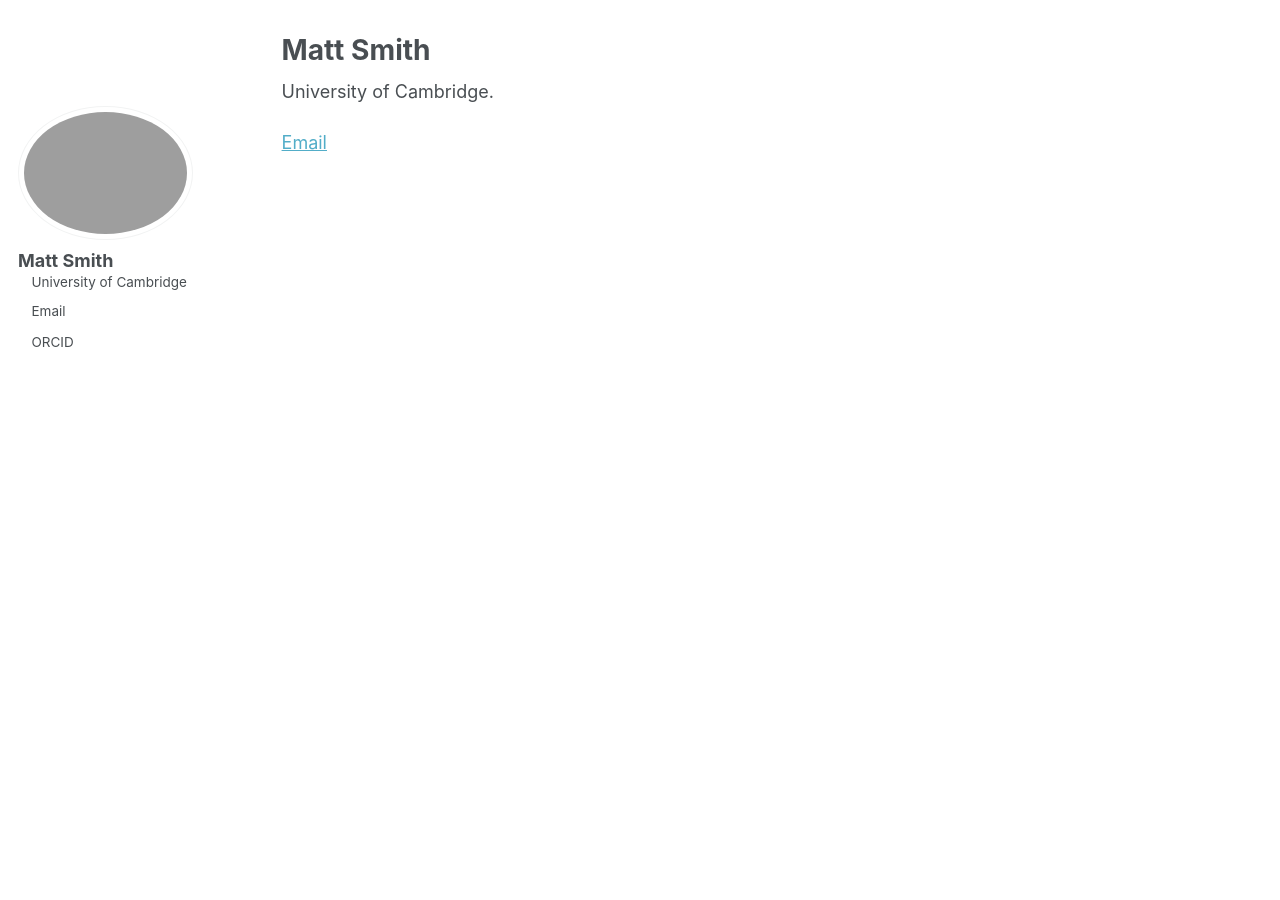
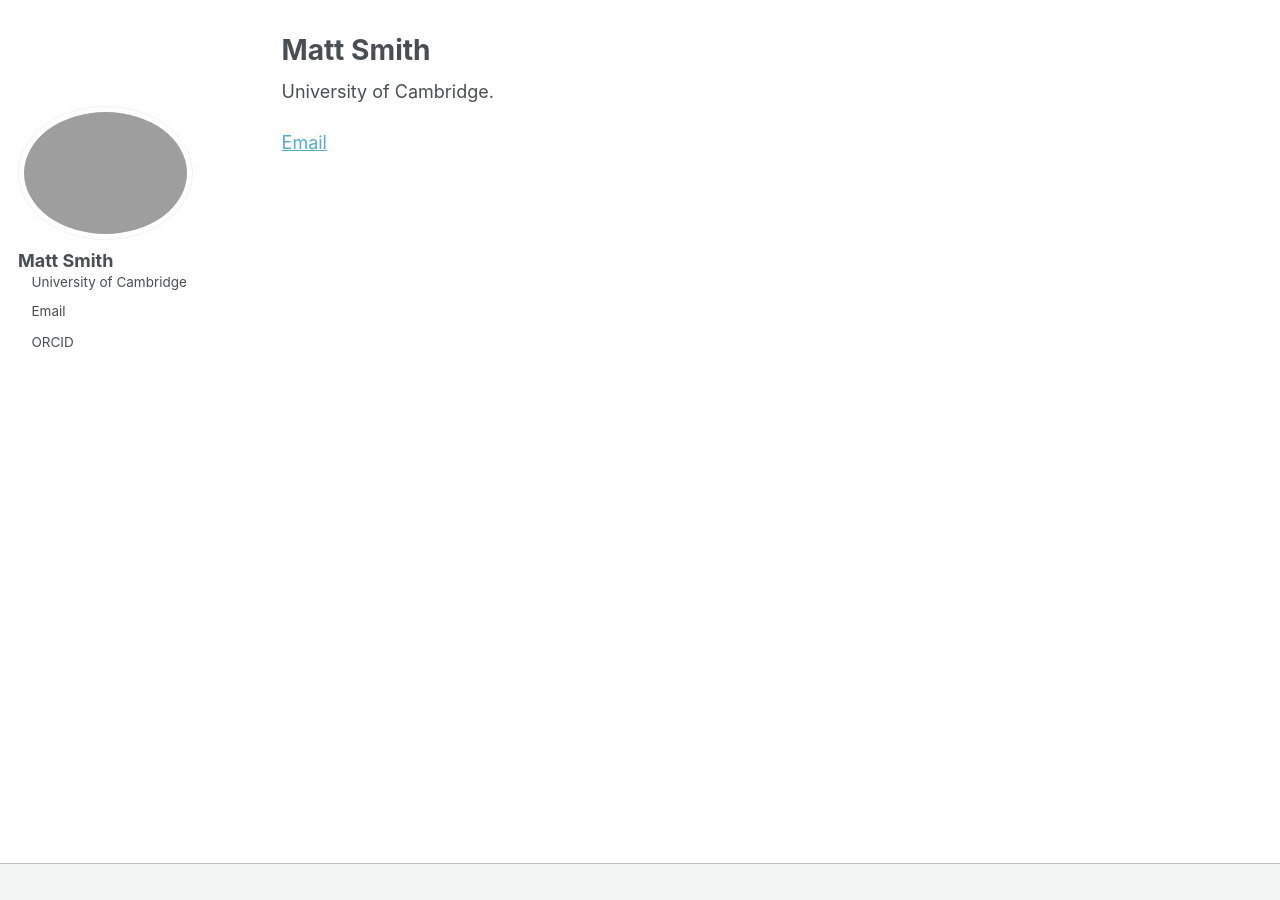
Before and after one commit to mattgsmith/mattgsmith.github.io, a Jekyll site: the page built from _pages/about.md, in a window 1280 px wide. Built offline with Jekyll 4.4.1, drawn with Linux system fonts in a browser that asks for light colours; a script bundle is joined from its source files by our own code.

Commit message:
Remove footer styles from main.scss
Remove footer display styles from main.scss

```diff
--- a/assets/css/main.scss
+++ b/assets/css/main.scss
@@ -44,7 +44,3 @@
 body {
   padding-top: 0;
 }
-
-.page__footer {
-  display: none;
-}
```
